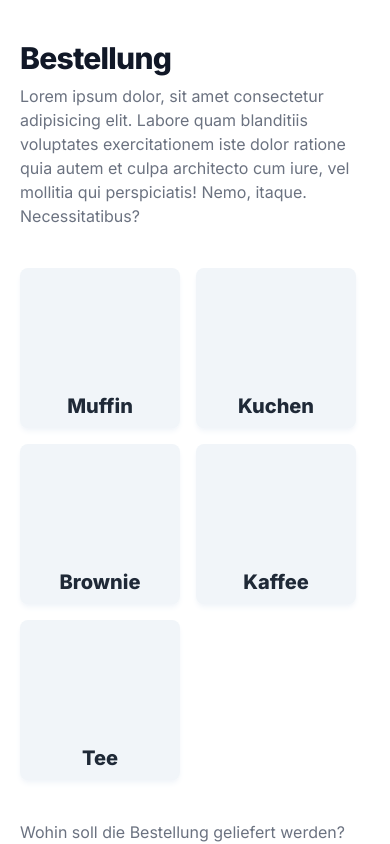
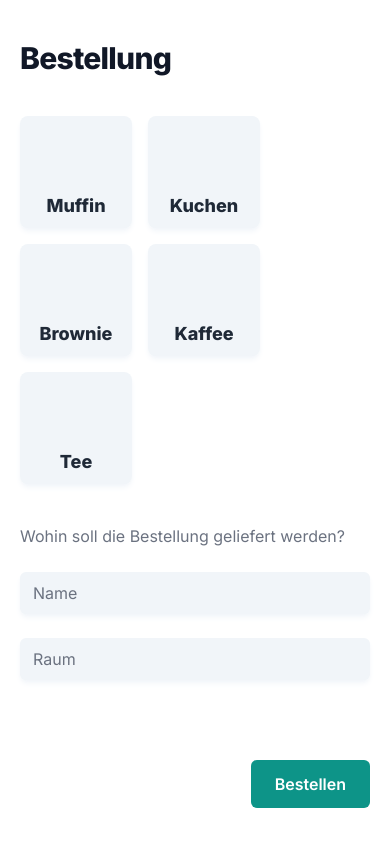
Before and after one commit to xp4u1/dulcis, a React (Vite) app: page / in a window 390 px wide. Shown: the top 844 px of the page. Built offline with nearby package versions, Linux system fonts and the light colour scheme; some icons are missing.

Commit message:
💄 Update UI/UX

```diff
--- a/src/App.tsx
+++ b/src/App.tsx
@@ -2,6 +2,8 @@ import { BrowserRouter, Routes, Route } from "react-router-dom";
 
 import OrderPage from "@/pages/OrderPage";
 import AdminPage from "@/pages/AdminPage";
+import SuccessPage from "@/pages/SuccessPage";
+import ErrorPage from "@/pages/ErrorPage";
 
 export function App() {
   return (
@@ -9,6 +11,9 @@ export function App() {
       <Routes>
         <Route path="/" element={<OrderPage />} />
         <Route path="/admin" element={<AdminPage />} />
+        <Route path="/success" element={<SuccessPage />} />
+        <Route path="/error" element={<ErrorPage />} />
+        <Route path="*" element={<ErrorPage />} />
       </Routes>
     </BrowserRouter>
   );
--- a/src/components/FoodCard.tsx
+++ b/src/components/FoodCard.tsx
@@ -12,14 +12,14 @@ export default function FoodCard({
   return (
     <div
       onClick={() => onClick()}
-      className={`w-40 h-40 cursor-pointer ${
+      className={`w-28 h-28 sm:w-36 sm:h-36 sm cursor-pointer ${
         selected ? "bg-green-200" : "bg-slate-100"
-      } rounded-lg shadow-md shadow-slate-100 flex flex-col items-center justify-end sm:justify-center`}
+      } rounded-lg shadow-md shadow-slate-100 flex flex-col items-center`}
     >
       <div className="h-full flex justify-center items-center">
-        <i className={"fa-duotone text-[3em] fa-" + icon}></i>
+        <i className={"fa-duotone text-[2.5em] sm:text-[3em] fa-" + icon}></i>
       </div>
-      <p className="mb-2 text-xl font-bold">{title}</p>
+      <p className="mb-2 text-lg sm:text-xl font-bold">{title}</p>
     </div>
   );
 }
--- a/src/pages/AdminPage.tsx
+++ b/src/pages/AdminPage.tsx
@@ -2,8 +2,10 @@ import { useEffect, useState } from "react";
 
 import OrderCard from "@/components/OrderCard";
 import { supabaseClient } from "@/data/Supabase";
+import { useNavigate } from "react-router-dom";
 
 export default function AdminPage() {
+  const navigate = useNavigate();
   const [orders, setOrders] = useState([]);
 
   const fetchOrders = async () => {
@@ -11,10 +13,8 @@ export default function AdminPage() {
 
     if (error) {
       console.error("[Supabase] Cannot fetch data");
-      console.debug(error);
+      navigate("/error");
     }
-
-    console.debug(data);
 
     setOrders(data);
   };
@@ -30,7 +30,7 @@ export default function AdminPage() {
     if (!error) return;
 
     console.error("[Supabase] Cannot update order " + id);
-    console.debug(error);
+    navigate("/error");
   };
 
   const orderToCard = (order: any) => (
@@ -75,10 +75,9 @@ export default function AdminPage() {
           Übersicht
         </h1>
         <p className="mt-2 text-md text-gray-500">
-          Lorem ipsum dolor, sit amet consectetur adipisicing elit. Labore quam
-          blanditiis voluptates exercitationem iste dolor ratione quia autem et
-          culpa architecto cum iure, vel mollitia qui perspiciatis! Nemo,
-          itaque. Necessitatibus?
+          Hier werden alle Bestellungen aufgelistet. Die Liste aktualisiert sich
+          automatisch, solange man die Seite geöffnet hat. Mit einem Klick auf
+          die Bestellung lässt sich ihr Status ändern.
         </p>
       </header>
 
--- /dev/null
+++ b/src/pages/ErrorPage.tsx
@@ -0,0 +1,13 @@
+export default function ErrorPage() {
+  return (
+    <div className="h-screen w-screen sm:w-fit px-5 py-20 flex flex-col justify-start sm:justify-center">
+      <h1 className="text-3xl font-extrabold tracking-tight text-gray-900">
+        Hoppla.
+      </h1>
+
+      <p className="mt-2 text-md text-gray-500">
+        Irgendetwas ist schief gelaufen. Versuche es später erneut.
+      </p>
+    </div>
+  );
+}
--- a/src/pages/OrderPage.tsx
+++ b/src/pages/OrderPage.tsx
@@ -1,11 +1,14 @@
 import { useState } from "react";
+import { useNavigate } from "react-router-dom";
+
 import FoodCard from "@/components/FoodCard";
-
 import { foods, coffeeTypes, teaTypes, getFoodById } from "@/data/Foods";
 import ReceiptModal from "@/components/ReceiptModal";
 import { supabaseClient } from "@/data/Supabase";
 
 export default function OrderPage() {
+  const navigate = useNavigate();
+
   // Selection
   const [selectedItems, setSelectedItems] = useState<string[]>([]);
   const [selectedCoffee, setSelectedCoffee] = useState("");
@@ -30,7 +33,7 @@ export default function OrderPage() {
   };
 
   const order = async () => {
-    await supabaseClient.from("orders").insert({
+    const { error } = await supabaseClient.from("orders").insert({
       data: JSON.stringify({
         name: name,
         room: room,
@@ -39,7 +42,15 @@ export default function OrderPage() {
         teaType: selectedTea,
       }),
     });
+
     setReceiptModal(false);
+
+    if (error) {
+      console.error("[Supabase] Cannot insert into database");
+      navigate("/error");
+    } else {
+      navigate("/success");
+    }
   };
 
   return (
@@ -61,12 +72,6 @@ export default function OrderPage() {
         <h1 className="text-3xl font-extrabold tracking-tight text-gray-900">
           Bestellung
         </h1>
-        <p className="mt-2 text-md text-gray-500">
-          Lorem ipsum dolor, sit amet consectetur adipisicing elit. Labore quam
-          blanditiis voluptates exercitationem iste dolor ratione quia autem et
-          culpa architecto cum iure, vel mollitia qui perspiciatis! Nemo,
-          itaque. Necessitatibus?
-        </p>
       </header>
 
       <div id="productGrid" className="mt-10 flex flex-wrap gap-4">
@@ -142,7 +147,7 @@ export default function OrderPage() {
 
       <div className="pt-20 flex justify-end">
         <button
-          className="icon-before icon-coffee px-6 py-3 rounded-md bg-teal-600 text-white font-semibold"
+          className="icon-before icon-coffee px-6 py-3 rounded-md bg-teal-600 hover:bg-teal-500 text-white font-semibold"
           onClick={() => setReceiptModal(true)}
         >
           Bestellen
--- /dev/null
+++ b/src/pages/SuccessPage.tsx
@@ -0,0 +1,13 @@
+export default function SuccessPage() {
+  return (
+    <div className="h-screen w-screen sm:w-fit px-5 py-20 flex flex-col justify-start sm:justify-center">
+      <h1 className="text-3xl font-extrabold tracking-tight text-gray-900">
+        Erledigt.
+      </h1>
+
+      <p className="mt-2 text-md text-gray-500">
+        Die Bestellung wurde erfolgreich abgeschickt.
+      </p>
+    </div>
+  );
+}
```
